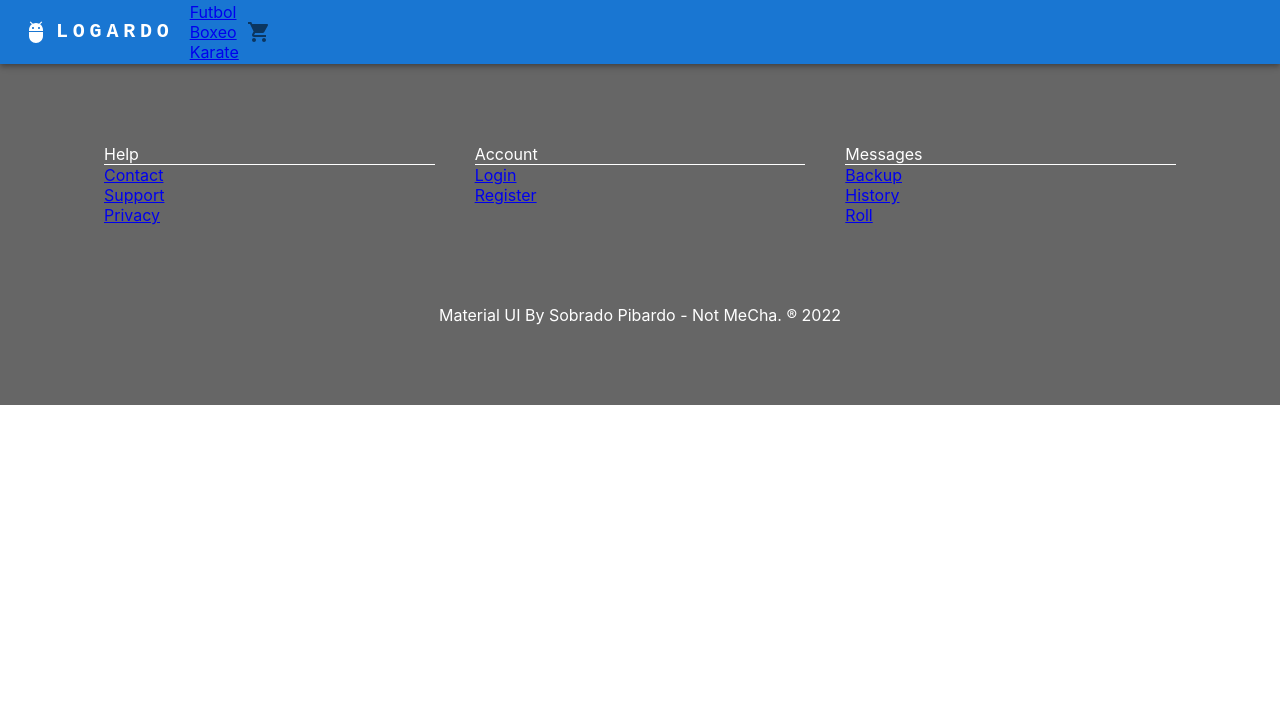
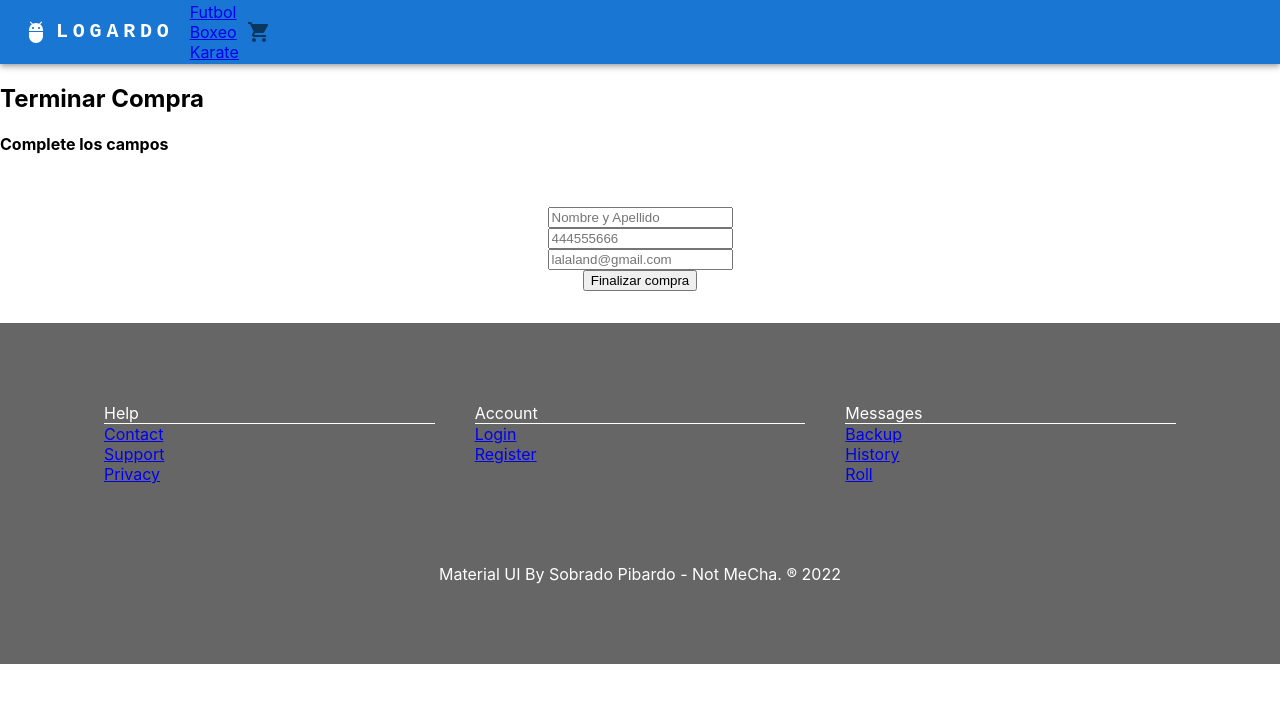
Before and after one commit to Jrom10/Coder-React, a React (Create React App) app: page /checkout in a window 1280 px wide. Shown: the top 702 px of the page. Built offline with nearby package versions, Linux system fonts and the light colour scheme.

Commit message:
ItemColl II

```diff
--- a/src/App.js
+++ b/src/App.js
@@ -6,6 +6,7 @@
 import Footer from "./components/Footer/Footer";
 import Cart from "./components/Cart/Cart";
 import {CartProvider} from "./context/CartContex"
+import Checkout from "./components/Checkout/Checkout";
 
 function App() {
 
@@ -18,6 +19,7 @@
           <Route path="/category/:categoryId" element={<ItemListContainer/>} />
           <Route path="/product/:productId" element={<ItemDetailContainer/>} />
           <Route path="/cart" element={<Cart/>}/>
+          <Route path="/checkout" element={<Checkout/>}/>
         </Routes>
         <Footer/>
       </BrowserRouter>
--- a/src/components/Cart/Cart.jsx
+++ b/src/components/Cart/Cart.jsx
@@ -20,7 +20,7 @@
                         {cart.map((compra) => <CartItem key={compra.id} compra={compra}/>)}
                     <span>Total a pagar : ${cartTotal()}</span><br />
                     <button onClick={clear}>Vaciar Carrito</button>
-                    <button>Terminar Compra</button>
+                    <button onClick={()=>navegar('/checkout')}>Terminar Compra</button>
                 </div>
             }
         </div>
--- /dev/null
+++ b/src/components/Checkout/Checkout.jsx
@@ -0,0 +1,73 @@
+import { db } from '../../firebase/firebase';
+import { addDoc, collection, serverTimestamp } from 'firebase/firestore';
+import React, { useState} from 'react';
+import {useCart} from '../../context/CartContex';
+import { useNavigate } from 'react-router-dom';
+
+
+function Checkout() {
+    const [comprador, setComprador]= useState({})
+    const [orderId, setOrderId] = useState('')
+    const {cart, cartTotal, clear} = useCart()
+    const navigate = useNavigate()
+    const [mensaje, setMensaje] = useState(false)
+    const [loader,setLoader] =useState (false)
+
+    const datosComprador = (e) => {
+        setComprador({
+            ...comprador,
+            [e.target.name]:e.target.value
+        })
+    }
+
+    const finalizarCompra = (e) =>{
+        e.preventDefault()
+        if(Object.values(comprador).length !==3){
+            setMensaje(true)
+        }else{
+            setMensaje(false)
+            setLoader(true)
+            const ventas = collection(db, "orders")
+            addDoc(ventas,{
+                comprador,
+                items: cart,
+                total: cartTotal(),
+                date: serverTimestamp()
+            })
+            .then((res)=>{
+                setOrderId(res.id)
+                clear()
+            })
+            .catch((error)=> console.log(error))
+            .finally(()=>setLoader(false))
+        }
+    }
+
+    if(loader){
+        return <p>Procesando Comprita</p>
+    }
+    return (
+        <div>
+            {!orderId
+            ?<div>
+                <h2>Terminar Compra</h2>
+                <h4>Complete los campos</h4>
+                <form style={{display:'flex', justifyContent:'center', alignItems:'center', flexDirection:'column', padding:'2rem'}} onSubmit={finalizarCompra}>
+                    <input type="text" placeholder='Nombre y Apellido' name='name' onChange={datosComprador}/>
+                    <input type="number" placeholder='444555666' name='phone' onChange={datosComprador}/>
+                    <input type="email" placeholder='lalaland@gmail.com' name='email' onChange={datosComprador}/>
+                    <button type='submit'>Finalizar compra</button>
+                    {mensaje && <p style={{color:'red'}}>Complete todos los campos</p>}
+                </form>
+            </div>
+            :
+            <div>
+                <h2>Muchas gracias</h2>
+                <h4>Su numero de orden es: {orderId}</h4>
+                <button onClick={()=>navigate('/')}>Volver</button>
+            </div>}
+        </div>
+    )
+}
+
+export default Checkout;
```
